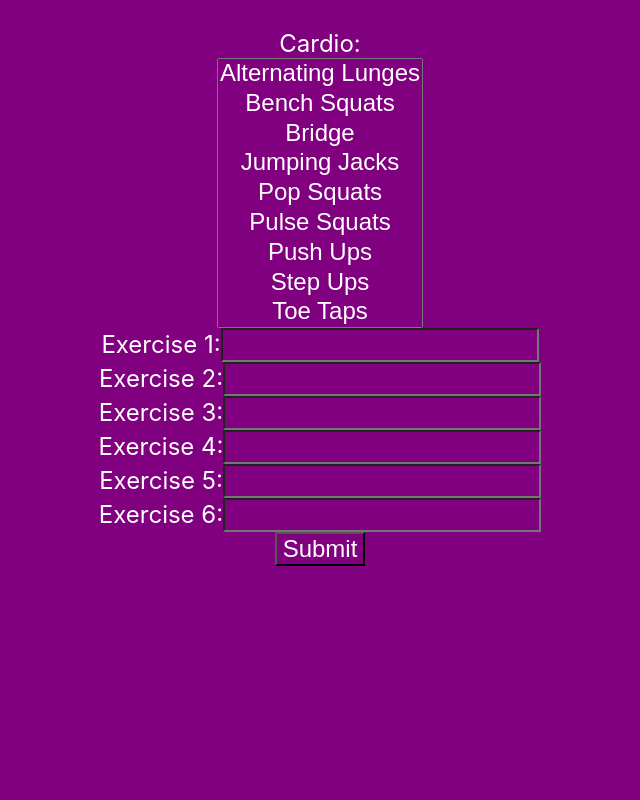
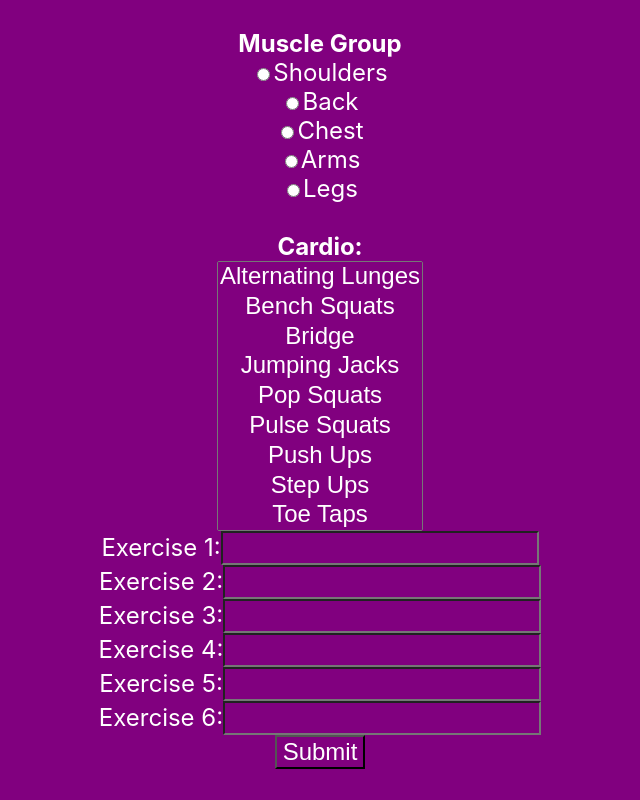
Before and after one commit to MawsayB/GymRat-MVP2, a React (Create React App) app: page / in a window 1280 px wide. Shown: the whole page, without its empty margins (320-960 px from the left). Built offline with nearby package versions, Linux system fonts and the light colour scheme.

Commit message:
adds Muslce Group radio buttons

```diff
--- a/src/App.js
+++ b/src/App.js
@@ -8,7 +8,14 @@ class App extends Component {
         <body>
         <br />
             <form>
-              <label>Cardio: </label><br />
+            <strong><label>Muscle Group</label></strong><br />
+              <input type="radio" />Shoulders<br />
+              <input type="radio" />Back<br />
+              <input type="radio" />Chest<br />
+              <input type="radio" />Arms<br />
+              <input type="radio" />Legs<br /><br />
+
+              <strong><label>Cardio: </label></strong><br />
               <select
                 name="cardio"
                 className="cardio"
```
